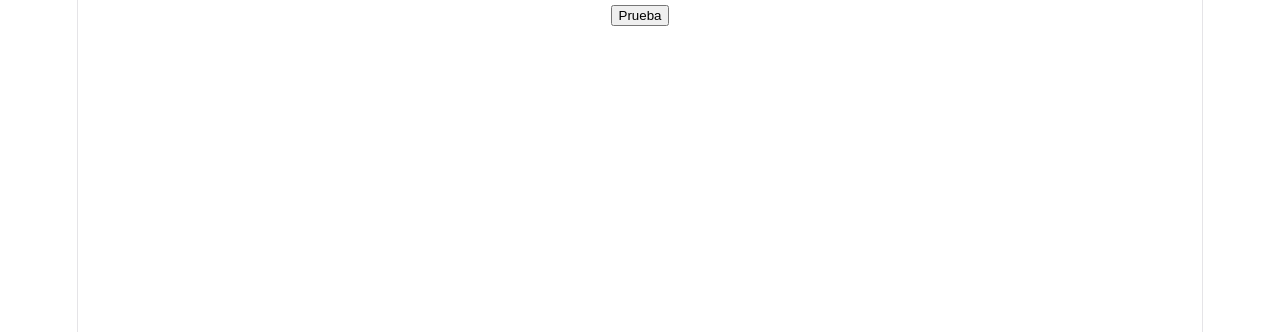
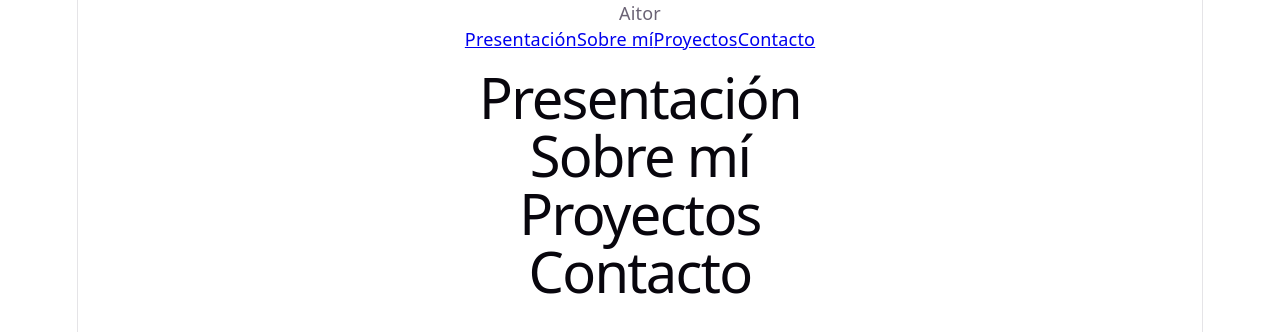
Before and after one commit to AitorAl/AitorAl.github.io, a React (Vite) app: page / in a window 1280 px wide. Shown: the top 332 px of the page. Built offline with nearby package versions, Linux system fonts and the light colour scheme.

Commit message:
starting to create the page

```diff
--- a/src/App.jsx
+++ b/src/App.jsx
@@ -7,13 +7,7 @@ import './App.css'
 import Gestor from './components/Gestor.jsx'
 
 function App() {
-  const [count, setCount] = useState(0)
-
-  return (
-    <>
-    <Gestor></Gestor>
-    </>
-  )
+  return <Gestor />
 }
 
 export default App
--- a/src/components/Contactos.jsx
+++ b/src/components/Contactos.jsx
@@ -1,12 +1,11 @@
 
 
 function Contactos() {
-
-    return (
-        <div>a</div>
-
-    )
-
+  return (
+    <section id="contactos">
+      <h1>Contacto</h1>
+    </section>
+  )
 }
 
 export default Contactos
--- a/src/components/Gestor.jsx
+++ b/src/components/Gestor.jsx
@@ -1,14 +1,21 @@
+import Navegacion from './Navegacion.jsx'
+import Presentacion from './Presentacion.jsx'
+import Sobre from './Sobre.jsx'
+import Proyectos from './Proyectos.jsx'
+import Contactos from './Contactos.jsx'
+import '../App.css'
 
-import {useState, useEffect} from 'react'
 
-function Gestor(){
-
-    return (
-        <div>
-            <button>Prueba</button>
-        </div>
-    )
-
+function Gestor() {
+  return (
+    <div>
+      <Navegacion />
+      <Presentacion />
+      <Sobre />
+      <Proyectos />
+      <Contactos />
+    </div>
+  )
 }
 
 export default Gestor
--- a/src/components/Navegacion.jsx
+++ b/src/components/Navegacion.jsx
@@ -1,16 +1,16 @@
-
 
 function Navegacion() {
-
-    return (
-        <div>
-            <span>H</span>
-            <button>Presentacion</button>
-            <button>Sobre Mi</button>
-            <button>Proyectos</button>
-            <button>Contactos</button>
-        </div>
-    )
+  return (
+    <nav>
+      <span>Aitor</span>
+      <div>
+        <a href="#presentacion">Presentación</a>
+        <a href="#sobre">Sobre mí</a>
+        <a href="#proyectos">Proyectos</a>
+        <a href="#contactos">Contacto</a>
+      </div>
+    </nav>
+  )
 }
 
 export default Navegacion
--- a/src/components/Presentacion.jsx
+++ b/src/components/Presentacion.jsx
@@ -1,12 +1,12 @@
 
 
+// components/Presentacion.jsx
 function Presentacion() {
-
-    return (
-        <div>a</div>
-
-    )
-
+  return (
+    <section id="presentacion">
+      <h1>Presentación</h1>
+    </section>
+  )
 }
 
 export default Presentacion
--- a/src/components/Proyectos.jsx
+++ b/src/components/Proyectos.jsx
@@ -1,12 +1,11 @@
 
 
 function Proyectos() {
-
-    return (
-        <div>a</div>
-
-    )
-
+  return (
+    <section id="proyectos">
+      <h1>Proyectos</h1>
+    </section>
+  )
 }
 
-export default Proyectos()
+export default Proyectos
--- a/src/components/Sobre.jsx
+++ b/src/components/Sobre.jsx
@@ -1,12 +1,11 @@
 
 
 function Sobre() {
-
-    return (
-        <div>a</div>
-
-    )
-
+  return (
+    <section id="sobre">
+      <h1>Sobre mí</h1>
+    </section>
+  )
 }
 
 export default Sobre
```
